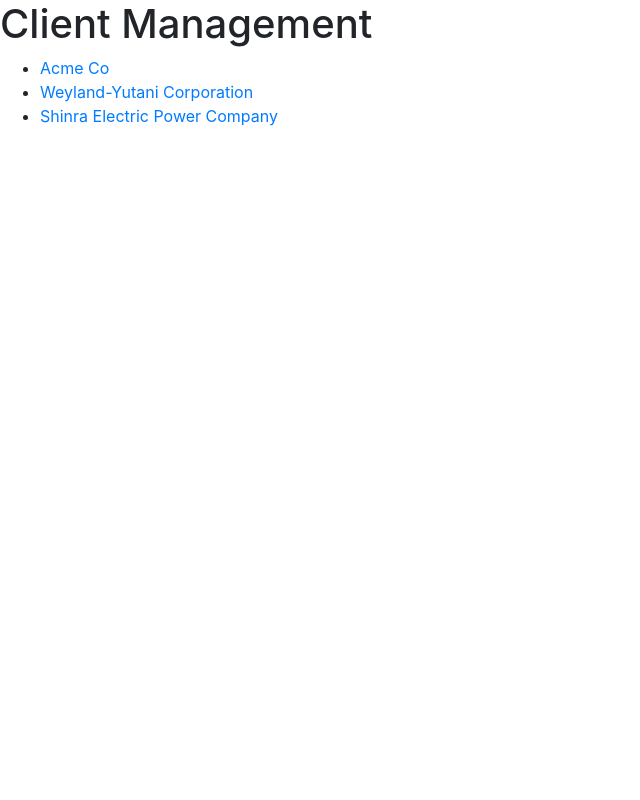
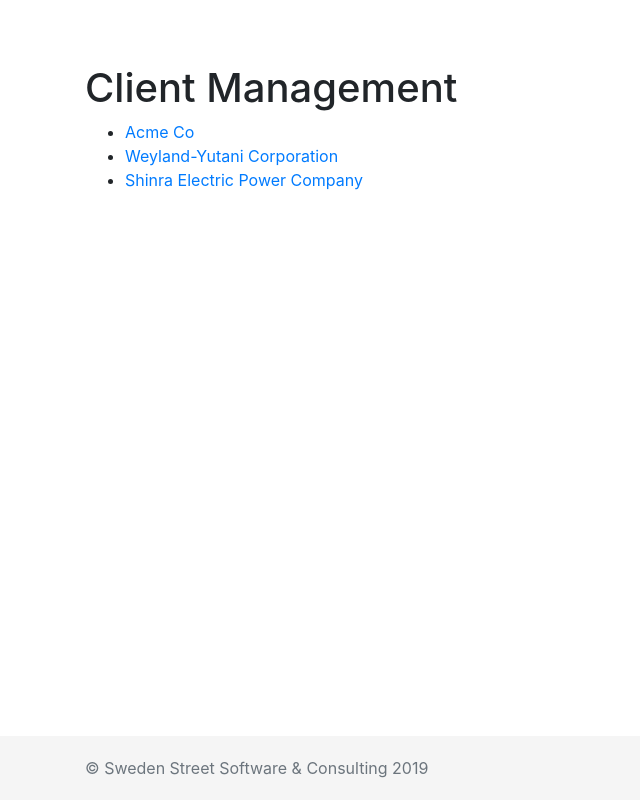
Before and after one commit to chris-putnam/angular-routing-example, an Angular app: page /clients in a window 1280 px wide. Shown: the whole page, without its empty margins (0-640 px from the left). Built offline with nearby package versions, Linux system fonts and the light colour scheme.

Commit message:
add some basic bootstrap styles

```diff
--- a/src/index.html
+++ b/src/index.html
@@ -1,14 +1,21 @@
-<!doctype html>
+<!DOCTYPE html>
 <html lang="en">
   <head>
-  <meta charset="utf-8">
+    <meta charset="utf-8" />
     <title>angular-routing-example</title>
-  <base href="/">
+    <base href="/" />
 
-  <meta name="viewport" content="width=device-width, initial-scale=1">
-  <link rel="icon" type="image/x-icon" href="favicon.ico">
+    <meta name="viewport" content="width=device-width, initial-scale=1, shrink-to-fit=no" />
+    <link rel="icon" type="image/x-icon" href="favicon.ico" />
   </head>
   <body>
+    <main role="main" class="container">
       <app-root></app-root>
+    </main>
+    <footer class="footer">
+      <div class="container">
+        <span class="text-muted">&copy; Sweden Street Software & Consulting 2019</span>
+      </div>
+    </footer>
   </body>
 </html>
--- a/src/styles.scss
+++ b/src/styles.scss
@@ -1 +1,24 @@
-/* You can add global styles to this file, and also import other style files */
+$sticky-footer-height: 4em;
+$footer-bg-color: #F5F5F5;
+
+html {
+    position: relative;
+    min-height: 100%;
+}
+
+body {
+    margin-bottom: $sticky-footer-height;
+
+    main.container {
+        padding-top: 4em;
+    }
+}
+
+.footer {
+    position: absolute;
+    bottom: 0;
+    width: 100%;
+    height: $sticky-footer-height;
+    line-height: $sticky-footer-height;
+    background-color: $footer-bg-color;
+}
```
Lines whose indentation alone changed are shown as unchanged.
